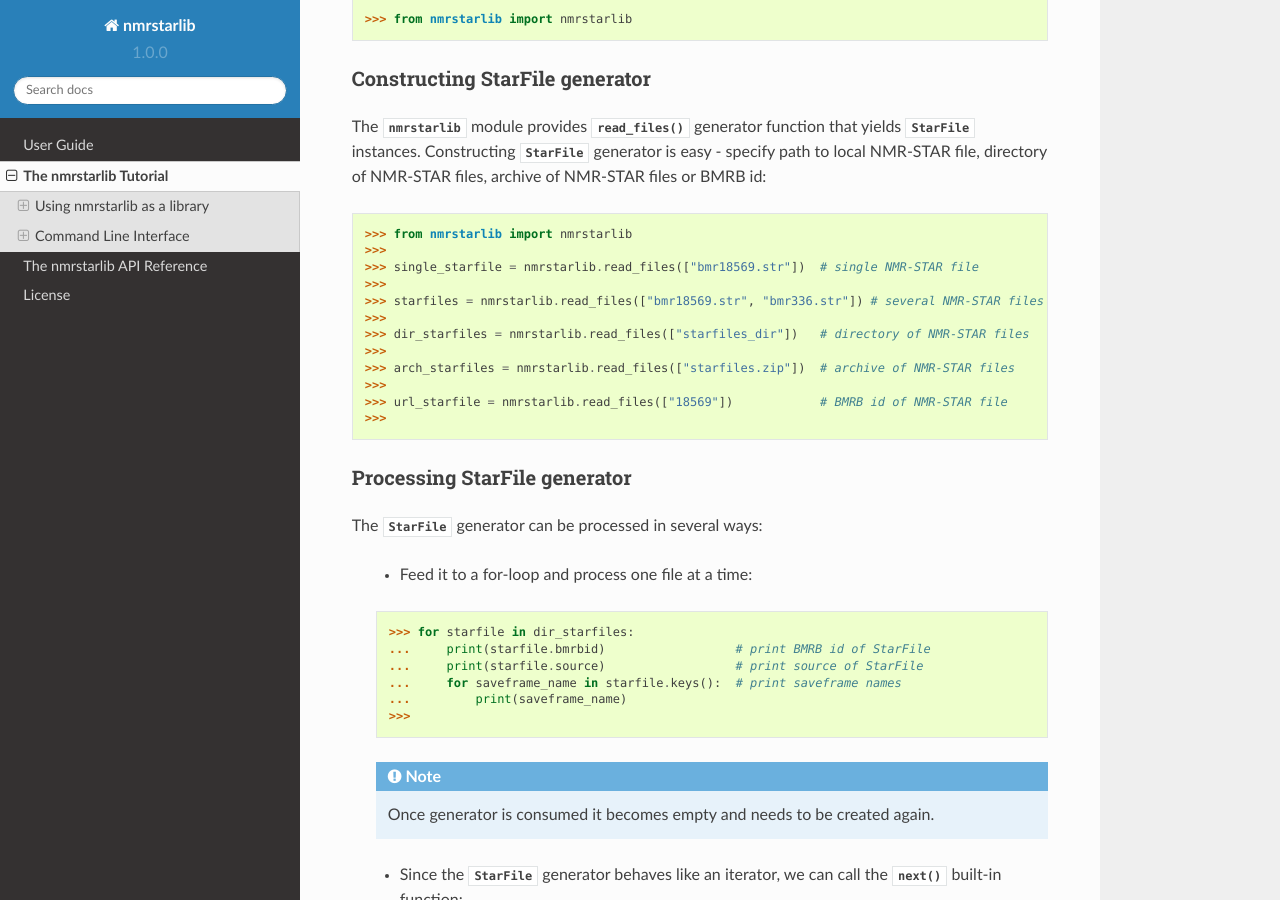
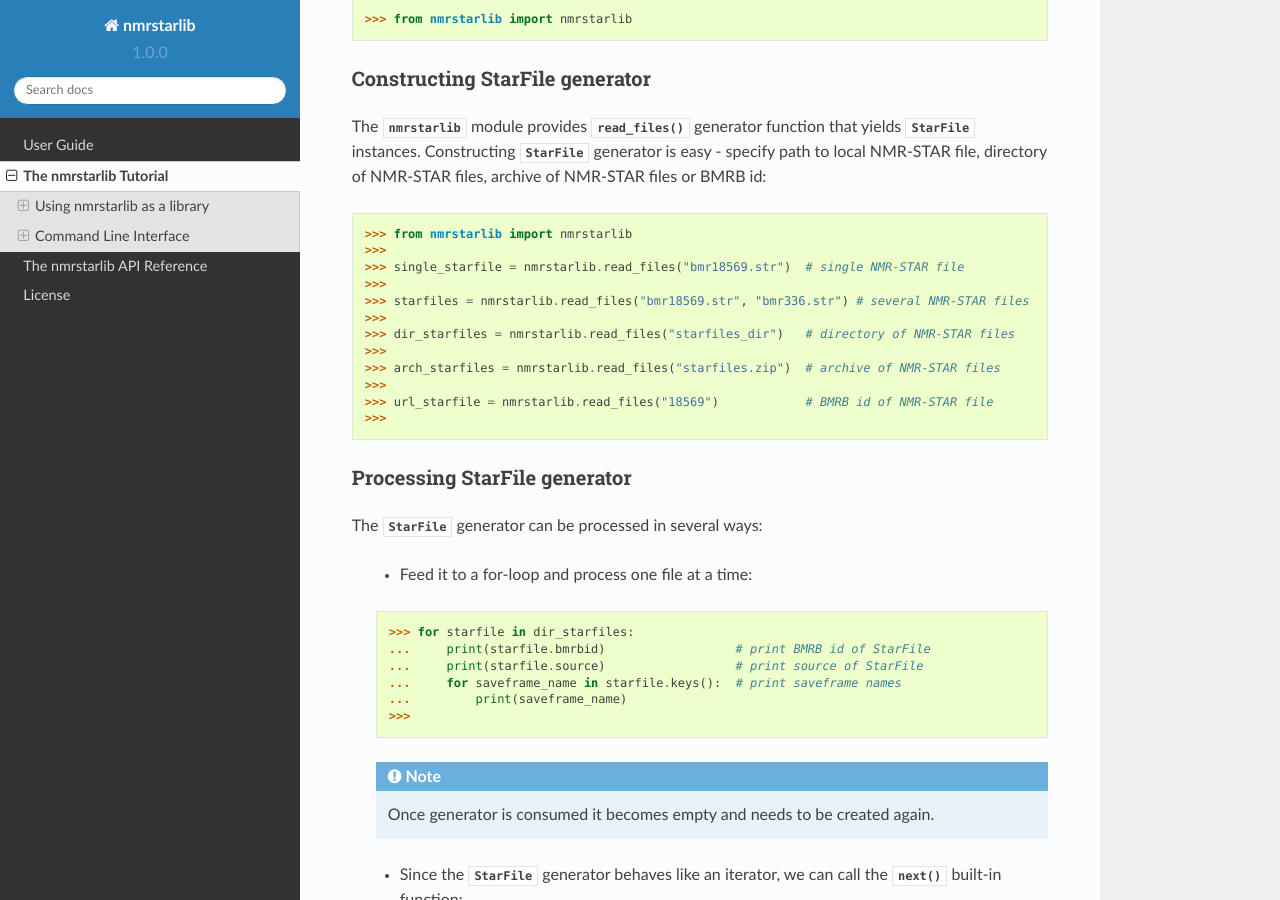
Before and after one commit to MoseleyBioinformaticsLab/nmrstarlib, a Sphinx documentation site: the page built from docs/tutorial.rst, in a window 1280 px wide and 900 px high, scrolled down 439 px. Built offline with Sphinx 7.4.7 and the Read the Docs theme 2.0.0, drawn with Linux system fonts in a browser that asks for light colours.

```diff
--- a/README.rst
+++ b/README.rst
@@ -75,7 +75,7 @@ Import `nmrstarlib` library and create generator function that will yield
    >>> from nmrstarlib import nmrstarlib
    >>>
    >>> # "path": path_to_file / path_to_dir / path_to_archive / bmrb_id / file_url
-   >>> starfile_gen = nmrstarlib.read_files(["path"])
+   >>> starfile_gen = nmrstarlib.read_files("path")
    >>>
    >>> for starfile in starfile_gen:
    ...     print(starfile.bmrbid)         # print BMRB id of StarFile
--- a/docs/tutorial.rst
+++ b/docs/tutorial.rst
@@ -26,15 +26,15 @@ directory of NMR-STAR files, archive of NMR-STAR files or BMRB id:
 
 >>> from nmrstarlib import nmrstarlib
 >>>
->>> single_starfile = nmrstarlib.read_files(["bmr18569.str"])  # single NMR-STAR file
+>>> single_starfile = nmrstarlib.read_files("bmr18569.str")  # single NMR-STAR file
 >>>
->>> starfiles = nmrstarlib.read_files(["bmr18569.str", "bmr336.str"]) # several NMR-STAR files
+>>> starfiles = nmrstarlib.read_files("bmr18569.str", "bmr336.str") # several NMR-STAR files
 >>>
->>> dir_starfiles = nmrstarlib.read_files(["starfiles_dir"])   # directory of NMR-STAR files
+>>> dir_starfiles = nmrstarlib.read_files("starfiles_dir")   # directory of NMR-STAR files
 >>>
->>> arch_starfiles = nmrstarlib.read_files(["starfiles.zip"])  # archive of NMR-STAR files
+>>> arch_starfiles = nmrstarlib.read_files("starfiles.zip")  # archive of NMR-STAR files
 >>>
->>> url_starfile = nmrstarlib.read_files(["18569"])            # BMRB id of NMR-STAR file
+>>> url_starfile = nmrstarlib.read_files("18569")            # BMRB id of NMR-STAR file
 >>>
 
 Processing StarFile generator
```
Also changed, not shown: 1 other file.
